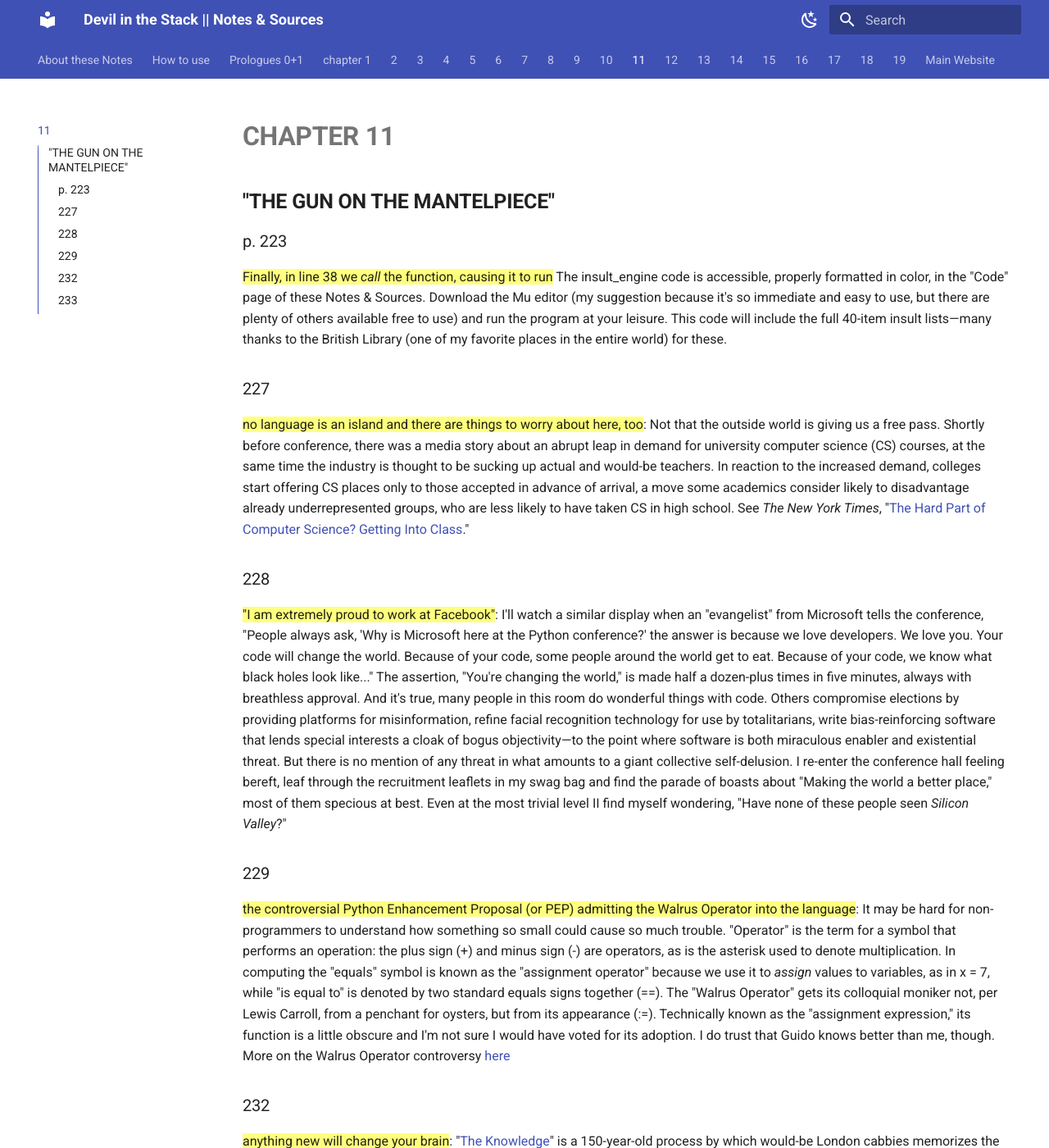
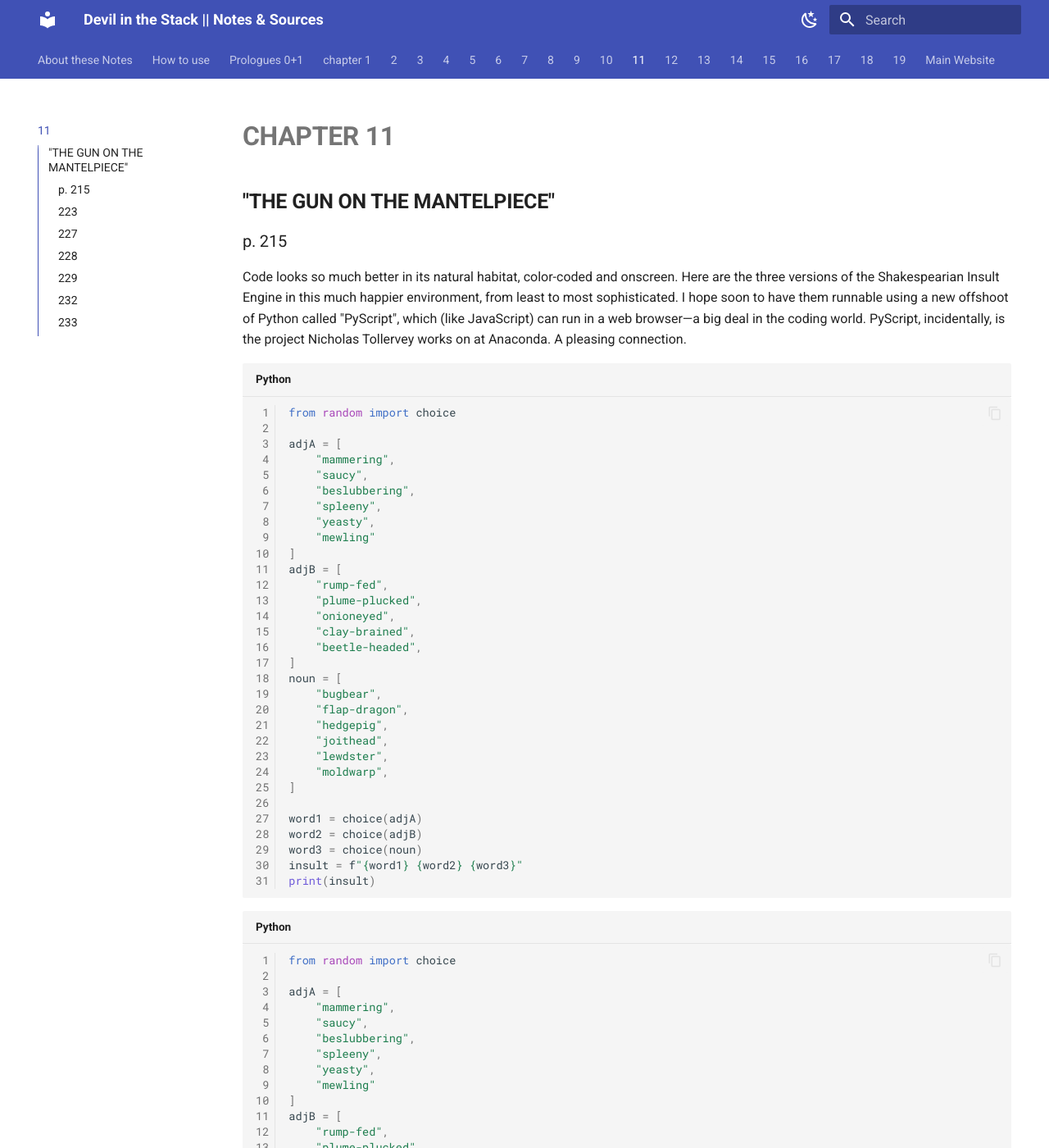
Before and after one commit to zappascout/devil_notes-sources, an MkDocs documentation site: the page built from docs/notes_11_devil.md, in a window 1280 px wide and 1400 px high. Shown: the whole window at 82% size. Built offline with MkDocs 1.6.1 and Material for MkDocs 9.7.7, drawn with Linux system fonts in a browser that asks for light colours; some of the changed text lies outside the part shown.

Commit message:
add Insult Engine code to chapter 11

````diff
--- a/docs/notes_11_devil.md
+++ b/docs/notes_11_devil.md
@@ -1,6 +1,116 @@
 #**CHAPTER 11**
 ##**"THE GUN ON THE MANTELPIECE"**
-###p. 223
+###p. 215
+Code looks so much better in its natural habitat, color-coded and onscreen. Here are the three versions of the Shakespearian Insult Engine in this much happier environment, from least to most sophisticated. I hope soon to have them runnable using a new offshoot of Python called "PyScript", which (like JavaScript) can run in a web browser—a big deal in the coding world. PyScript, incidentally, is the project Nicholas Tollervey works on at Anaconda. A pleasing connection.
+```Python
+from random import choice
+
+adjA = [
+    "mammering",
+    "saucy",
+    "beslubbering",
+    "spleeny",
+    "yeasty",
+    "mewling"
+]
+adjB = [
+    "rump-fed",
+    "plume-plucked",
+    "onioneyed",
+    "clay-brained",
+    "beetle-headed",
+]
+noun = [
+    "bugbear",
+    "flap-dragon",
+    "hedgepig",
+    "joithead",
+    "lewdster",
+    "moldwarp",
+]
+
+word1 = choice(adjA)
+word2 = choice(adjB)
+word3 = choice(noun)
+insult = f"{word1} {word2} {word3}"
+print(insult)
+```
+
+```Python
+from random import choice
+
+adjA = [
+    "mammering",
+    "saucy",
+    "beslubbering",
+    "spleeny",
+    "yeasty",
+    "mewling"
+]
+adjB = [
+    "rump-fed",
+    "plume-plucked",
+    "onioneyed",
+    "clay-brained",
+    "beetle-headed",
+]
+noun = [
+    "bugbear",
+    "flap-dragon",
+    "hedge-pig",
+    "joithead",
+    "lewdster",
+    "moldwarp",
+]
+
+print(f"{choice(adjA)} {choice(adjB)} {choice(noun)}!")
+```
+
+```Python
+from random import choice
+
+adjA = [
+    "paunchy",
+    "reeky",
+    "lumpish",
+    "rank",
+    "goatish",
+    "surly"
+]
+adjB = [
+    "tickle-brained",
+    "weather-beaten",
+    "sheep-biting",
+    "swag-bellied"
+]
+noun = [
+    "codpiece",
+    "puttock",
+    "minnow",
+    "maggot-pie",
+    "pie-face",
+    "varlot"
+]
+
+
+def insult_engine():
+    bardish_insult_bank = []
+    for i in range(100):
+        insult_i = f"{choice(adjA)} {choice(adjB)} {choice(noun)}!"
+        if insult_i not in bardish_insult_bank:
+            bardish_insult_bank.append(insult_i)
+    next_action = input("Generate a Bardish insult? (y/n): ")
+    while next_action == "y":
+        print(f"\n{bardish_insult_bank.pop(0)}")
+        next_action = input("\nPrithy another? (y/n): ")
+    else:
+        return f"\nFarewell, thou {bardish_insult_bank[0]}\n"
+
+
+insult_engine()
+```
+
+###223
 ==Finally, in line 38 we *call* the function, causing it to run==
 The insult_engine code is accessible, properly formatted in color, in the "Code" page of these Notes & Sources. Download the Mu editor (my suggestion because it's so
 immediate and easy to use, but there are plenty of others available free to use) and run the
````
